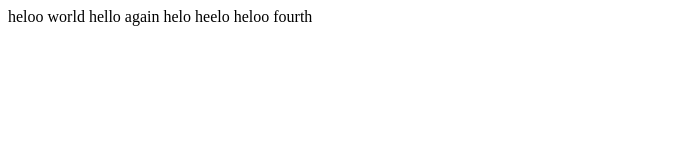
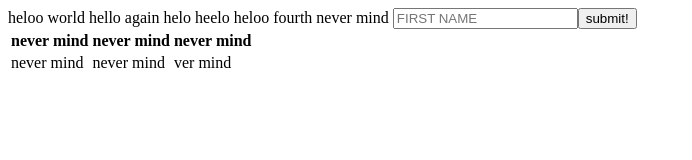
Before and after one commit to hamoodarabi/hamood-arabi, a plain HTML site: page index.html in a window 1280 px wide. Shown: the whole page, without its empty margins (0-692 px from the left). Drawn offline with Linux system fonts and the light colour scheme.

Commit message:
change the body

```diff
--- a/index.html
+++ b/index.html
@@ -1,42 +1,31 @@
+<!DOCTYPE html>
 <html>
-<head>
-    <title>doc</title>
+  <head>
+    <title>doc</title
+  </head>
+  <body>
+    heloo world hello  again helo heelo heloo fourth never mind
+      <table>
+         <tr>
+            <th>never mind</th>
+            <th>never mind</th>
+            <th>never mind</th>
+         </tr>
+         <tr>
+            <td>never mind</td>
+            <td>never mind</td>
+            <td>ver mind</td>
+         </tr>
+      <form>
+
+        <input type="text" placeholder="FIRST NAME" name=="name">
+        <button>submit!</button>
 
 
 
+      </form>
 
 
-
-
-
-
-
-
-
-
-
-
-    </head>
-<body>
-
-
-    heloo world hello  again helo heelo heloo fourth
-
-
-
-
-
-
-
-    </body>
-
-
-
-
-
-
-
-
-
-
+      </table>
+  </body>
 </html>
```
